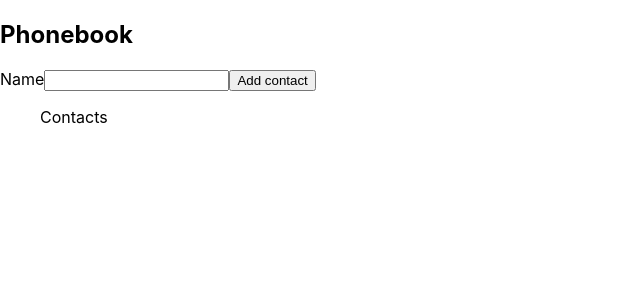
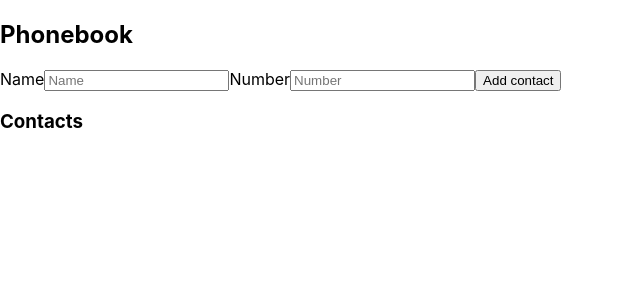
Before and after one commit to AntonLovkin/goit-react-hw-02-phonebook, a React (Create React App) app: page / in a window 1280 px wide. Shown: the top 300 px of the page, without its empty margins (0-640 px from the left). Built offline with nearby package versions, Linux system fonts and the light colour scheme.

Commit message:
step 2 done

```diff
--- a/src/App.js
+++ b/src/App.js
@@ -7,44 +7,71 @@ class App extends Component {
   state = {
     contacts: [],
     name: "",
+    number: "",
   };
 
-  handleChange = (evt) => {
-    this.setState({
-      name: evt.currentTarget.value,
-    });
-  };
-
-  addContact = (name) => {
+  addContact = (name, number) => {
     console.log(name);
+    console.log(number);
 
     const contact = {
       id: uuidv4(),
       name,
+      number,
     };
     this.setState((prevState) => ({
       contacts: [contact, ...prevState.contacts],
     }));
   };
+  handleChangeNumber = (evt) => {
+    console.log(evt.target.value);
+
+    this.setState({
+      // name: evt.currentTarget.value,
+      number: evt.target.numbervalue,
+    });
+  };
+
+  handleChange = ({ target }) => {
+    // console.log(evt.currentTarget.numbervalue);
+    // console.log(evt.target.value);
+    const { name, value } = target;
+
+    this.setState({
+      [name]: value,
+      // number: evt.currentTarget.numbervalue
+    });
+  };
 
   handleSubmit = (evt) => {
     evt.preventDefault();
     // console.log(this.state);
+    const { name, number } = this.state;
 
-    this.addContact(this.state.name);
+    console.log(`
+    name: ${name}
+    number:${number}`);
 
-    this.setState({ name: "" });
+    this.addContact(name, number);
+    this.setState({ name: "", number: "" });
+    this.reset();
+  };
+
+  reset = () => {
+    this.setState({ name: "", number: "" });
   };
 
   render() {
+    const { name, number } = this.state;
     return (
       <form onSubmit={this.handleSubmit}>
         <h2>Phonebook</h2>
         <label>
           Name
           <input
-            value={this.state.name}
+            value={name}
             onChange={this.handleChange}
+            placeholder="Name"
             type="text"
             name="name"
             pattern="^[a-zA-Zа-яА-Я]+(([' -][a-zA-Zа-яА-Я ])?[a-zA-Zа-яА-Я]*)*$"
@@ -52,12 +79,29 @@ class App extends Component {
             required
           />
         </label>
+
+        <label>
+          Number
+          <input
+            value={number}
+            onChange={this.handleChange}
+            type="tel"
+            name="number"
+            placeholder="Number"
+            pattern="\+?\d{1,4}?[-.\s]?\(?\d{1,3}?\)?[-.\s]?\d{1,4}[-.\s]?\d{1,4}[-.\s]?\d{1,9}"
+            title="Номер телефона должен состоять цифр и может содержать пробелы, тире, круглые скобки и может начинаться с +"
+            required
+          />
+        </label>
         <button type="submit">Add contact</button>
 
-        <ul>Contacts</ul>
+        <ul> </ul>
+        <h3>Contacts</h3>
         {console.log(this.state.contacts)}
         {this.state.contacts.map((contact) => (
-          <li key={contact.id}>{contact.name}</li>
+          <li key={contact.id}>
+            {contact.name} : {contact.number}
+          </li>
         ))}
       </form>
     );
```
